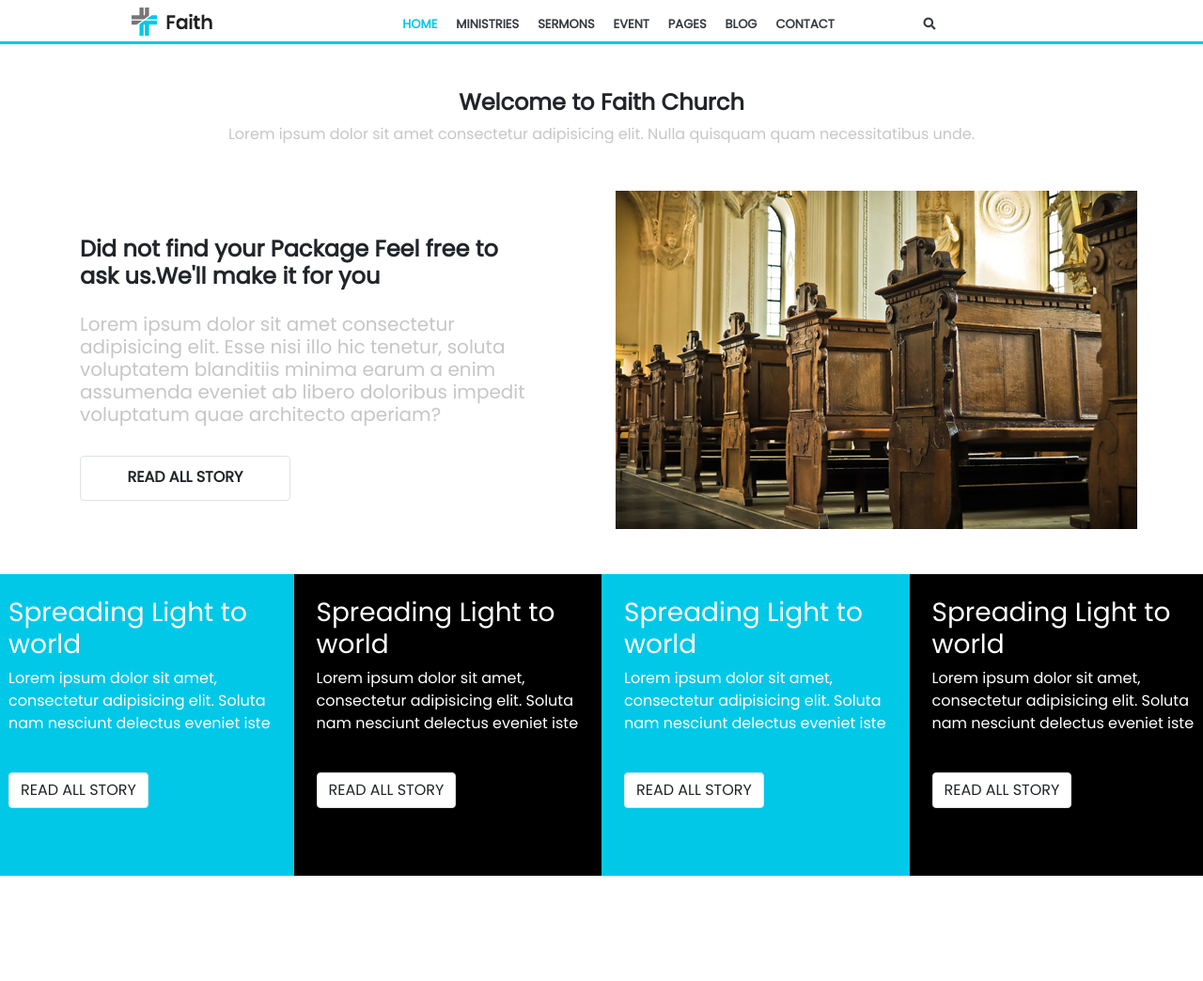
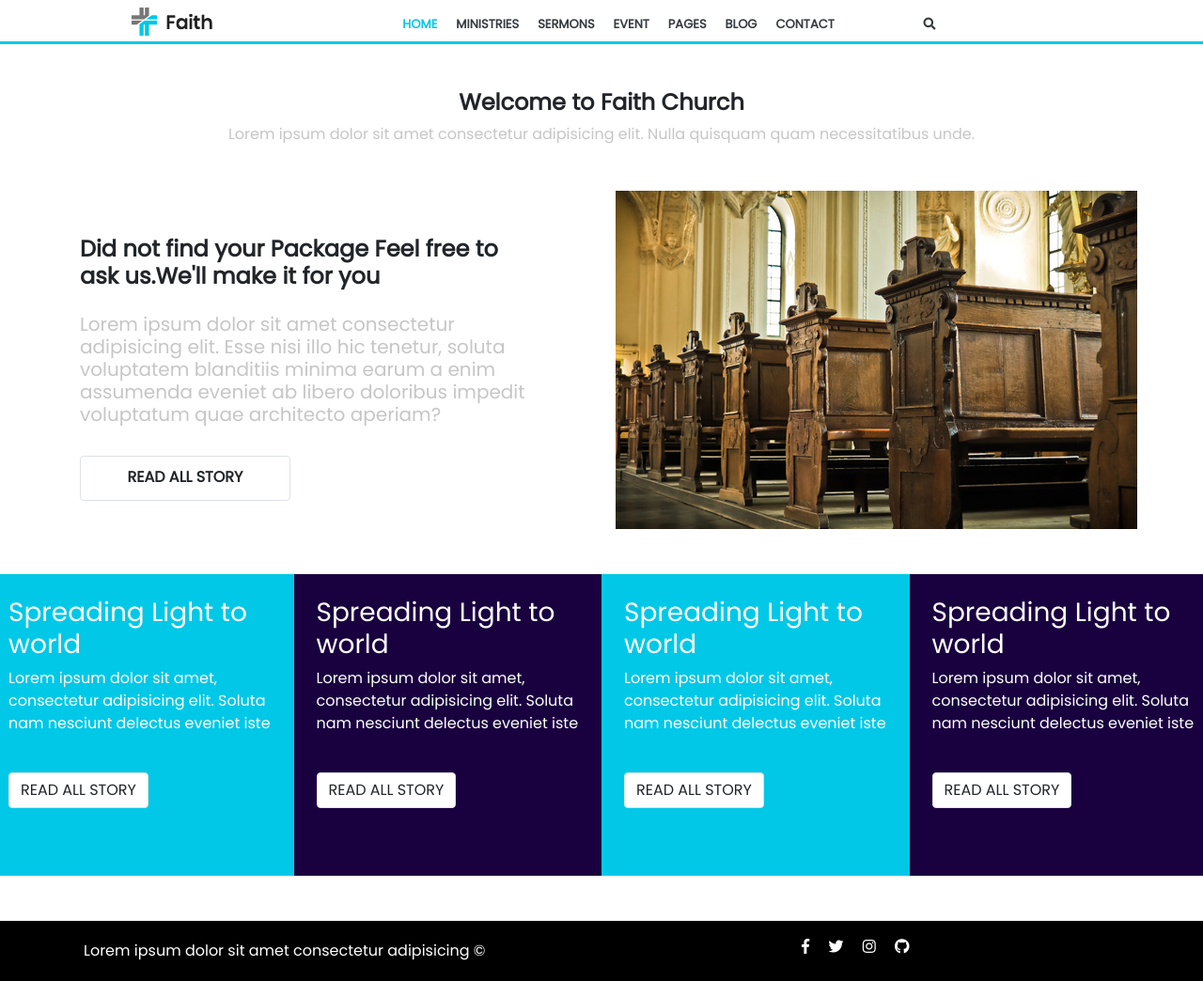
Before and after one commit to kermadihamza/faithsite, a website: page index.html in a window 1280 px wide. Shown: the whole page at 94% size. Before the commit the page ends 932 px from the top, so only its background shows below. Drawn offline with nearby package versions, Linux system fonts and the light colour scheme.

Commit message:
Fin faith

```diff
--- a/index.html
+++ b/index.html
@@ -101,6 +101,23 @@
         </div>
      </section>
      <!-- FIN SECOND SECTION -->
+
+     <!-- FOOTER -->
+     <footer class="color text-white pt-3 mt-5">
+    <div class="container">
+         <div class="row">
+             <div class="col-8">
+                <p class="p-1">Lorem ipsum dolor sit amet consectetur adipisicing &copy;</p>
+            </div>
+            <div class="col-4">
+                <i class="fab fa-facebook-f mx-2"></i>
+                <i class="fab fa-twitter mx-2"></i>
+                <i class="fab fa-instagram mx-2"></i>
+                <i class="fab fa-github mx-2"></i>
+            </div>
+        </div>
+    </div>
+     </footer>
 </body>
 
 </html>
--- a/src/sass/style.sass
+++ b/src/sass/style.sass
@@ -37,5 +37,8 @@ header
     color: white
 
 .fonce
+    background-color: #19013f
+    color: white
+
+.color
     background-color: black
-    color: white
```
Also changed, not shown: public/css/style.css, 1 other file.
